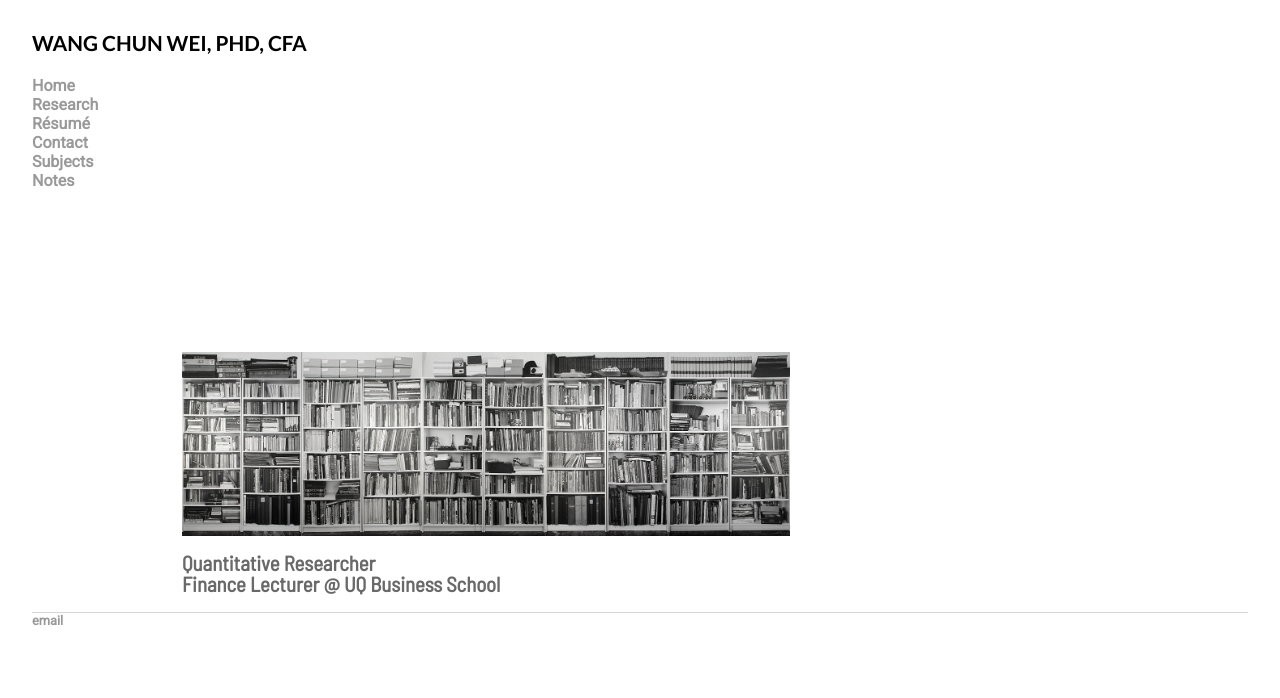
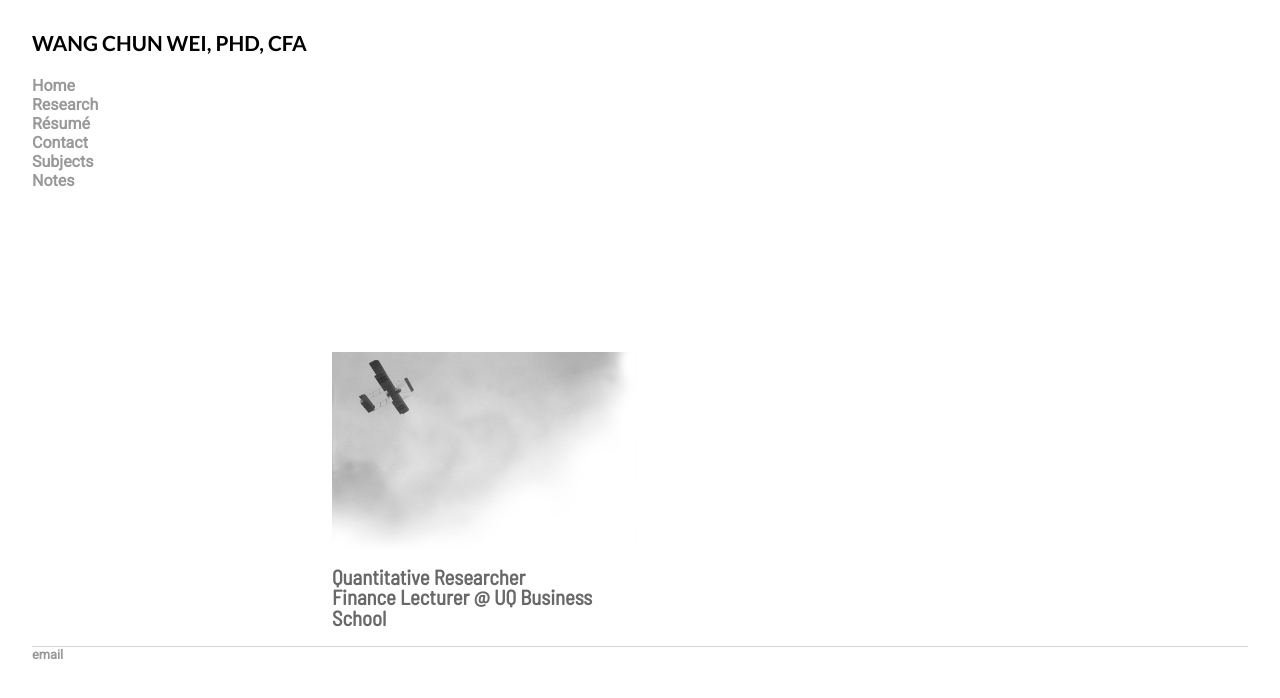
Before and after one commit to weiwangchun/weiwangchun.github.io, a Jekyll site: the page built from index.html, in a window 1280 px wide. Shown: the top 698 px of the page. Built offline with Jekyll 4.4.1, drawn with Linux system fonts in a browser that asks for light colours; some web fonts are replaced.

Commit message:
Update index.html

```diff
--- a/index.html
+++ b/index.html
@@ -2,6 +2,48 @@
 layout: default
 title: Wang Chun Wei
 ---
+<style>
+.container {
+  position: relative;
+  width: 50%;
+  margin:0px 150px;
+}
+
+.image {
+  display: block;
+  width: 100%;
+  height: auto;
+}
+
+.overlay {
+  position: absolute;
+  top: 0;
+  bottom: 0;
+  left: 0;
+  right: 0;
+  height: 100%;
+  width: 100%;
+  opacity: 0;
+  transition: .5s ease;
+  background-color: #999999;
+}
+
+.container:hover .overlay {
+  opacity: 0.9;
+}
+
+.text {
+  color: white;
+  font-size: 20px;
+  position: absolute;
+  top: 50%;
+  left: 50%;
+  transform: translate(-50%, -50%);
+  -ms-transform: translate(-50%, -50%);
+  text-align: center;
+}
+</style>
+
 <div class="blurb">
 	<br>
 
@@ -20,7 +62,13 @@
 
 	<!-- <h1>Wang Chun Wei, PhD, CFA</h1> -->
 
-	<img src="books.jpg" align="middle", width ="50%", style="margin:0px 150px">
+	<div class="container">
+  		<img src="fly.jpg" alt="Avatar" class="image">
+  		<div class="overlay">
+    			<div class="text">Quantitative Researcher //<br>
+			Finance Lecturer @ UQ Business School </div>
+  		</div>
+	</div>
 
 	<h2><p> Quantitative Researcher <br>
 		Finance Lecturer @ UQ Business School </p></h2>
```
